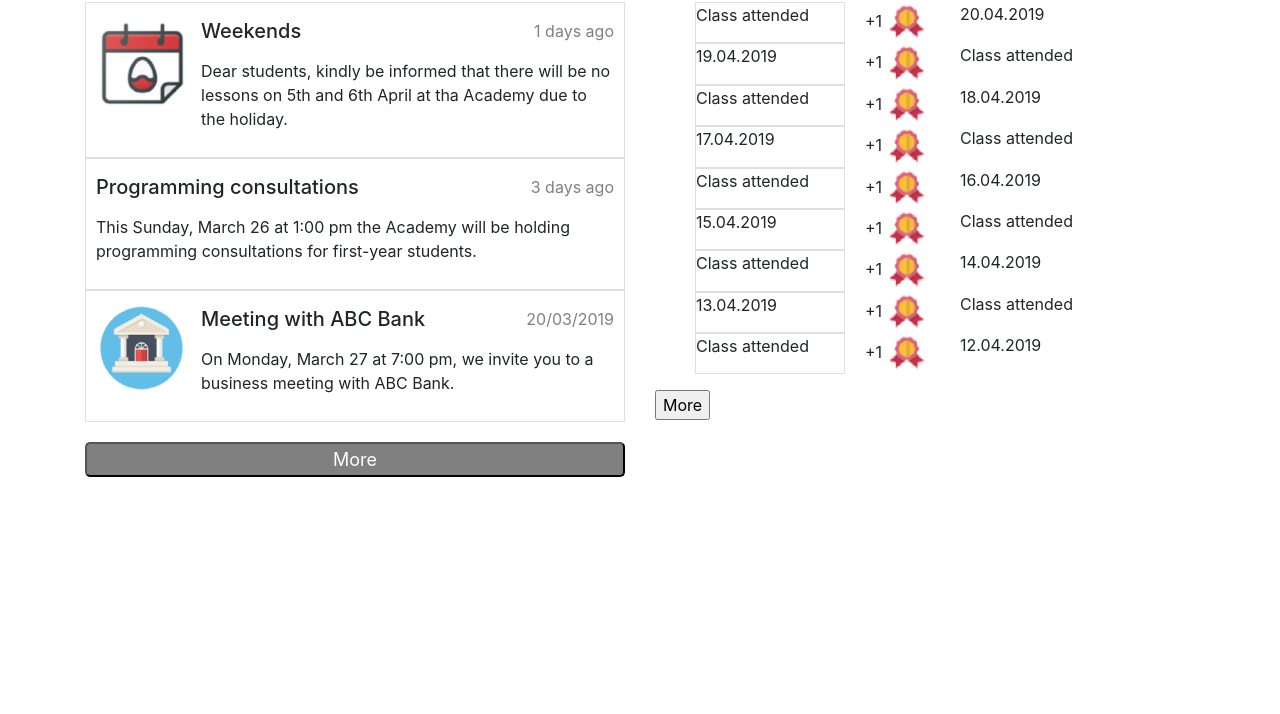
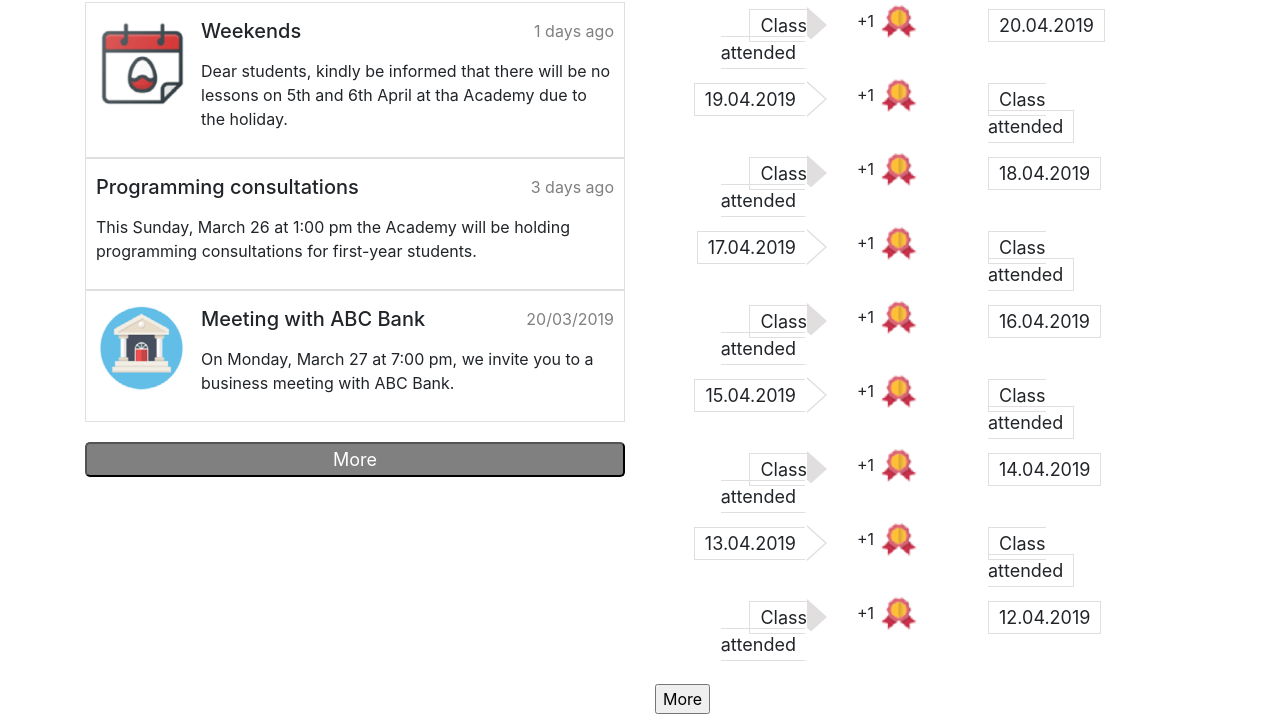
Before and after one commit to SvetLana1234567890/project, a plain HTML site: page index.html in a window 1280 px wide. Shown: the part 160-874 px from the top of the page. Before the commit the page ends 800 px from the top, so only its background shows below. Drawn offline with nearby package versions, Linux system fonts and the light colour scheme.

Commit message:
version4

```diff
--- a/index.html
+++ b/index.html
@@ -32,20 +32,20 @@
                 <div class="content">
                     <img src="icon/calendar.png" alt="">
                     <h5>Weekends</h5>
-                    <p class="data">1 days ago</p>
+                    <p class="ago">1 days ago</p>
                     <p>Dear students, kindly be informed that there will be no lessons on 5th and 6th April at tha
                         Academy due to the holiday.</p>
                 </div>
                 <div class="content">
                     <h5>Programming consultations</h5>
-                    <p class="data">3 days ago</p>
+                    <p class="ago">3 days ago</p>
                     <p>This Sunday, March 26 at 1:00 pm the Academy will be holding programming consultations for
                         first-year students.</p>
                 </div>
                 <div class="content">
                     <img src="icon/bank.png" alt="">
                     <h5>Meeting with ABC Bank</h5>
-                    <p class="data">20/03/2019</p>
+                    <p class="ago">20/03/2019</p>
                     <p>On Monday, March 27 at 7:00 pm, we invite you to a business meeting with ABC Bank.</p>
 
                 </div>
@@ -56,33 +56,33 @@
                 <div class="rewards">
                 <h2>Rewards</h2>
                 <ul>
-                    <li class="right">Class attended</li>
+                    <li class="right"><span class="attended">Class attended</span></li>
                     <li>+1 <img src="icon/medal.png" alt=""></li>
-                    <li class="left">20.04.2019</li>
-                    <li class="right">19.04.2019</li>
+                    <li class="left"><span class="data">20.04.2019</span></li>
+                    <li class="right"><span class="data">19.04.2019</span></li>
                     <li>+1 <img src="icon/medal.png" alt=""></li>
-                    <li class="left">Class attended</li>
-                    <li class="right">Class attended</li>
+                    <li class="left"><span class="attended">Class attended</span></li>
+                    <li class="right"><span class="attended">Class attended</span></li>
                     <li>+1 <img src="icon/medal.png" alt=""></li>
-                    <li class="left">18.04.2019</li>
-                    <li class="right">17.04.2019</li>
+                    <li class="left"><span class="data">18.04.2019</span></li>
+                    <li class="right"><span class="data">17.04.2019</span></li>
                     <li>+1 <img src="icon/medal.png" alt=""></li>
-                    <li class="left">Class attended</li>
-                    <li class="right">Class attended</li>
+                    <li class="left"><span class="attended">Class attended</span></li>
+                    <li class="right"><span class="attended">Class attended</span></li>
                     <li>+1 <img src="icon/medal.png" alt=""></li>
-                    <li class="left">16.04.2019</li>
-                    <li class="right">15.04.2019</li>
+                    <li class="left"><span class="data">16.04.2019</span></li>
+                    <li class="right"><span class="data">15.04.2019</span></li>
                     <li>+1 <img src="icon/medal.png" alt=""></li>
-                    <li class="left">Class attended</li>
-                    <li class="right">Class attended</li>
+                    <li class="left"><span class="attended">Class attended</span></li>
+                    <li class="right"><span class="attended">Class attended</span></li>
                     <li>+1 <img src="icon/medal.png" alt=""></li>
-                    <li class="left">14.04.2019</li>
-                    <li class="right">13.04.2019</li>
+                    <li class="left"><span class="data">14.04.2019</span></li>
+                    <li class="right"><span class="data">13.04.2019</span></li>
                     <li>+1 <img src="icon/medal.png" alt=""></li>
-                    <li class="left">Class attended</li>
-                    <li class="right">Class attended</li>
+                    <li class="left"><span class="attended">Class attended</span></li>
+                    <li class="right"><span class="attended">Class attended</span></li>
                     <li>+1 <img src="icon/medal.png" alt=""></li>
-                    <li class="ndata">12.04.2019</li>
+                    <li class="left"><span class="data">12.04.2019</span></li>
                 </ul></div>
                 <input type="button" value="More">
             </div>
--- a/style.css
+++ b/style.css
@@ -23,7 +23,7 @@ span {
     float: left;
     margin-right: 15px;
 }
-.data {
+.ago {
     text-align: end;
     color: gray;
     margin-top: 6px;
@@ -52,12 +52,36 @@ h5 {
 ul   {
     display: grid;
     grid-template-columns: 30% 15% 30%;
-    grid-column-gap: 20px;
+    grid-column-gap: 40px;
+    padding: 0px;
 }
 ul li {
     list-style-type: none;
 }
 .right {
+    margin: 10px;
+    text-align: end;
+}
+.left {
+    margin: 10px;
+}
+.attended {
     border: 1px solid rgb(224, 222, 222);
-    border-top-right-radius: ;
+    padding: 5px 10px;
 }
+.data {
+    border: 1px solid rgb(224, 222, 222);
+    padding: 5px 10px;
+}
+.right::after, .right::before {
+    content: '';
+    position: absolute;
+    right: 365px;
+    margin-top: -5px;
+    border: 18px solid transparent;
+    border-left: 20px solid rgb(224, 222, 222);
+}
+.right::after {
+    border-left: 20px solid white;
+    right: 367px;
+}
```
